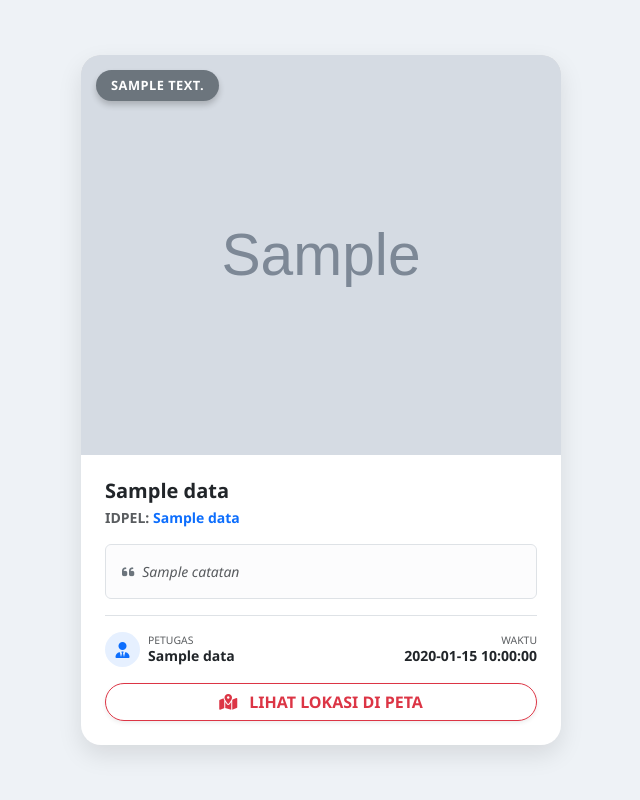
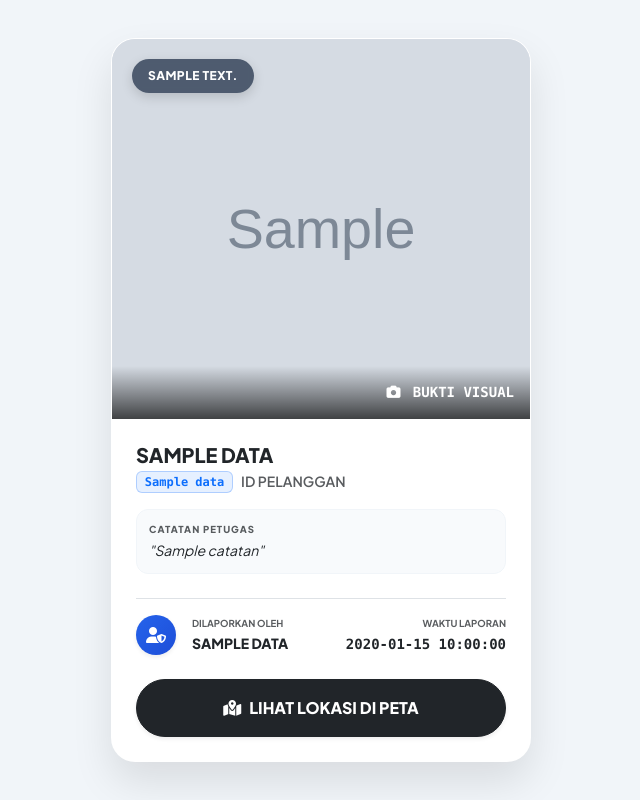
Before and after one commit to krackxor/Penagihan, a Flask app: template templates/share_kunjungan.html in a window 1280 px wide. Shown: the whole page, without its empty margins (319-959 px from the left). Run offline with Flask 3, Linux system fonts and the light colour scheme; the visitor is signed in with stand-in values (Sample User, id 1); tables that the repository leaves empty hold one stand-in row (values such as "Sample post"); the template is opened without the code that fills it: most values are stand-ins (such as "Sample title", 1, 10 or a date in 2020); grey boxes marked "Sample" are stand-in pictures.

Commit message:
Update share_kunjungan.html

```diff
--- a/templates/share_kunjungan.html
+++ b/templates/share_kunjungan.html
@@ -14,69 +14,125 @@
 
     <link href="https://cdnjs.cloudflare.com/ajax/libs/font-awesome/6.4.0/css/all.min.css" rel="stylesheet">
     <link href="https://cdn.jsdelivr.net/npm/bootstrap@5.3.0/dist/css/bootstrap.min.css" rel="stylesheet">
+    <link href="https://fonts.googleapis.com/css2?family=Plus+Jakarta+Sans:wght@400;600;700;800&display=swap" rel="stylesheet">
 
     <style>
-        body { background-color: #eef2f6; font-family: 'Segoe UI', sans-serif; display: flex; align-items: center; justify-content: center; min-height: 100vh; margin: 0; }
-        .card-custom { width: 100%; max-width: 480px; border-radius: 20px; overflow: hidden; box-shadow: 0 10px 25px rgba(0,0,0,0.1); background: white; margin: 15px; }
-        .img-area { width: 100%; height: 400px; object-fit: cover; background-color: #ddd; }
+        :root {
+            --primary-gradient: linear-gradient(135deg, #2563eb 0%, #1d4ed8 100%);
+        }
+        body {
+            background-color: #f1f5f9;
+            font-family: 'Plus Jakarta Sans', sans-serif;
+            display: flex;
+            align-items: center;
+            justify-content: center;
+            min-height: 100vh;
+            margin: 0;
+            padding: 1rem;
+        }
+        .card-custom {
+            width: 100%;
+            max-width: 420px;
+            border-radius: 24px;
+            overflow: hidden;
+            box-shadow: 0 20px 40px rgba(0,0,0,0.1);
+            background: white;
+            border: 1px solid rgba(255,255,255,0.5);
+        }
+        .img-area {
+            width: 100%;
+            height: 380px;
+            object-fit: cover;
+            background-color: #e2e8f0;
+            display: block;
+        }
         .status-badge {
-            position: absolute; top: 15px; left: 15px;
-            padding: 6px 15px; border-radius: 30px;
-            font-weight: 800; font-size: 0.8rem; letter-spacing: 0.5px;
-            color: white; box-shadow: 0 4px 6px rgba(0,0,0,0.2);
+            position: absolute; top: 20px; left: 20px;
+            padding: 8px 16px; border-radius: 50rem;
+            font-weight: 800; font-size: 0.75rem; letter-spacing: 0.5px;
+            color: white; box-shadow: 0 4px 12px rgba(0,0,0,0.15);
             text-transform: uppercase;
+            z-index: 10;
+            backdrop-filter: blur(4px);
         }
-        .bg-lunas { background: #198754; }
-        .bg-janji { background: #ffc107; color: #000; }
-        .bg-masalah { background: #dc3545; }
-        .bg-default { background: #6c757d; }
+        .bg-lunas { background: rgba(22, 163, 74, 0.95); }
+        .bg-janji { background: rgba(234, 179, 8, 0.95); color: #fff; }
+        .bg-masalah { background: rgba(220, 38, 38, 0.95); }
+        .bg-default { background: rgba(71, 85, 105, 0.95); }
+
+        .info-pill {
+            background: #f8fafc;
+            border-radius: 12px;
+            padding: 12px;
+            border: 1px solid #f1f5f9;
+        }
+
+        .fw-800 { font-weight: 800; }
     </style>
 </head>
 <body>
 
-    <div class="card-custom position-relative">
+    <div class="card-custom position-relative animate__animated animate__fadeInUp">
+
         {% if 'BAYAR' in data.keterangan or 'LUNAS' in data.keterangan %}
-            <div class="status-badge bg-lunas"><i class="fa-solid fa-check-circle me-1"></i> {{ data.keterangan }}</div>
+            <div class="status-badge bg-lunas"><i class="fa-solid fa-check-circle me-2"></i>{{ data.keterangan }}</div>
         {% elif 'JANJI' in data.keterangan %}
-            <div class="status-badge bg-janji"><i class="fa-solid fa-handshake me-1"></i> {{ data.keterangan }}</div>
+            <div class="status-badge bg-janji"><i class="fa-solid fa-handshake me-2"></i>{{ data.keterangan }}</div>
         {% elif 'TUTUP' in data.keterangan or 'RKS' in data.keterangan %}
-            <div class="status-badge bg-masalah"><i class="fa-solid fa-triangle-exclamation me-1"></i> {{ data.keterangan }}</div>
+            <div class="status-badge bg-masalah"><i class="fa-solid fa-triangle-exclamation me-2"></i>{{ data.keterangan }}</div>
         {% else %}
             <div class="status-badge bg-default">{{ data.keterangan }}</div>
         {% endif %}
 
-        <img src="{{ full_image_url }}" class="img-area" alt="Foto Kunjungan">
+        <div class="position-relative">
+            <img src="{{ full_image_url }}" class="img-area" alt="Foto Kunjungan">
+            <div class="position-absolute bottom-0 start-0 w-100 p-3"
+                 style="background: linear-gradient(to top, rgba(0,0,0,0.7), transparent);">
+                <div class="text-white small fw-bold font-monospace text-end">
+                    <i class="fa-solid fa-camera me-1"></i> BUKTI VISUAL
+                </div>
+            </div>
+        </div>
 
         <div class="p-4">
-            <h5 class="fw-bold mb-1 text-dark">{{ data.nama_snapshot }}</h5>
-            <p class="text-muted small mb-3 fw-bold">IDPEL: <span class="text-primary">{{ data.nomen }}</span></p>
+            <div class="mb-3">
+                <h5 class="fw-800 mb-1 text-dark text-uppercase">{{ data.nama_snapshot }}</h5>
+                <div class="d-flex align-items-center gap-2">
+                    <span class="badge bg-primary bg-opacity-10 text-primary fw-bold font-monospace border border-primary border-opacity-25">{{ data.nomen }}</span>
+                    <span class="small text-muted fw-semibold">ID PELANGGAN</span>
+                </div>
+            </div>
 
             {% if data.catatan and data.catatan != '-' %}
-            <div class="alert alert-light border small text-muted fst-italic mb-3">
-                <i class="fa-solid fa-quote-left me-2 text-secondary"></i>{{ data.catatan }}
+            <div class="info-pill mb-4">
+                <small class="text-uppercase fw-800 text-muted d-block mb-1" style="font-size: 0.6rem; letter-spacing: 1px;">CATATAN PETUGAS</small>
+                <div class="small text-dark fst-italic">
+                    "{{ data.catatan }}"
+                </div>
             </div>
             {% endif %}
 
             <div class="d-flex justify-content-between align-items-center border-top pt-3">
                 <div class="d-flex align-items-center">
-                    <div class="bg-primary bg-opacity-10 text-primary rounded-circle d-flex align-items-center justify-content-center me-2" style="width: 35px; height: 35px;">
-                        <i class="fa-solid fa-user-tie"></i>
+                    <div class="bg-primary text-white rounded-circle d-flex align-items-center justify-content-center me-3 shadow-sm"
+                         style="width: 40px; height: 40px; background: var(--primary-gradient);">
+                        <i class="fa-solid fa-user-shield"></i>
                     </div>
-                    <div style="line-height: 1.2;">
-                        <small class="text-muted d-block" style="font-size: 0.65rem;">PETUGAS</small>
-                        <span class="fw-bold small text-dark">{{ data.petugas_name }}</span>
+                    <div>
+                        <small class="text-muted d-block fw-bold" style="font-size: 0.6rem;">DILAPORKAN OLEH</small>
+                        <span class="fw-800 small text-dark text-uppercase">{{ data.petugas_name }}</span>
                     </div>
                 </div>
-                <div class="text-end" style="line-height: 1.2;">
-                    <small class="text-muted d-block" style="font-size: 0.65rem;">WAKTU</small>
-                    <span class="fw-bold small text-dark">{{ data.created_at }}</span>
+                <div class="text-end">
+                    <small class="text-muted d-block fw-bold" style="font-size: 0.6rem;">WAKTU LAPORAN</small>
+                    <span class="fw-800 small text-dark font-monospace">{{ data.created_at }}</span>
                 </div>
             </div>
 
             {% if data.latitude and data.longitude and data.latitude != '0.0' %}
             <a href="https://www.google.com/maps?q={{ data.latitude }},{{ data.longitude }}" target="_blank"
-               class="btn btn-outline-danger w-100 rounded-pill fw-bold mt-3 shadow-sm">
-                <i class="fa-solid fa-map-location-dot me-2"></i> LIHAT LOKASI DI PETA
+               class="btn btn-dark w-100 rounded-pill fw-800 mt-4 py-3 shadow-sm d-flex align-items-center justify-content-center gap-2">
+                <i class="fa-solid fa-map-location-dot"></i> LIHAT LOKASI DI PETA
             </a>
             {% endif %}
         </div>
```
